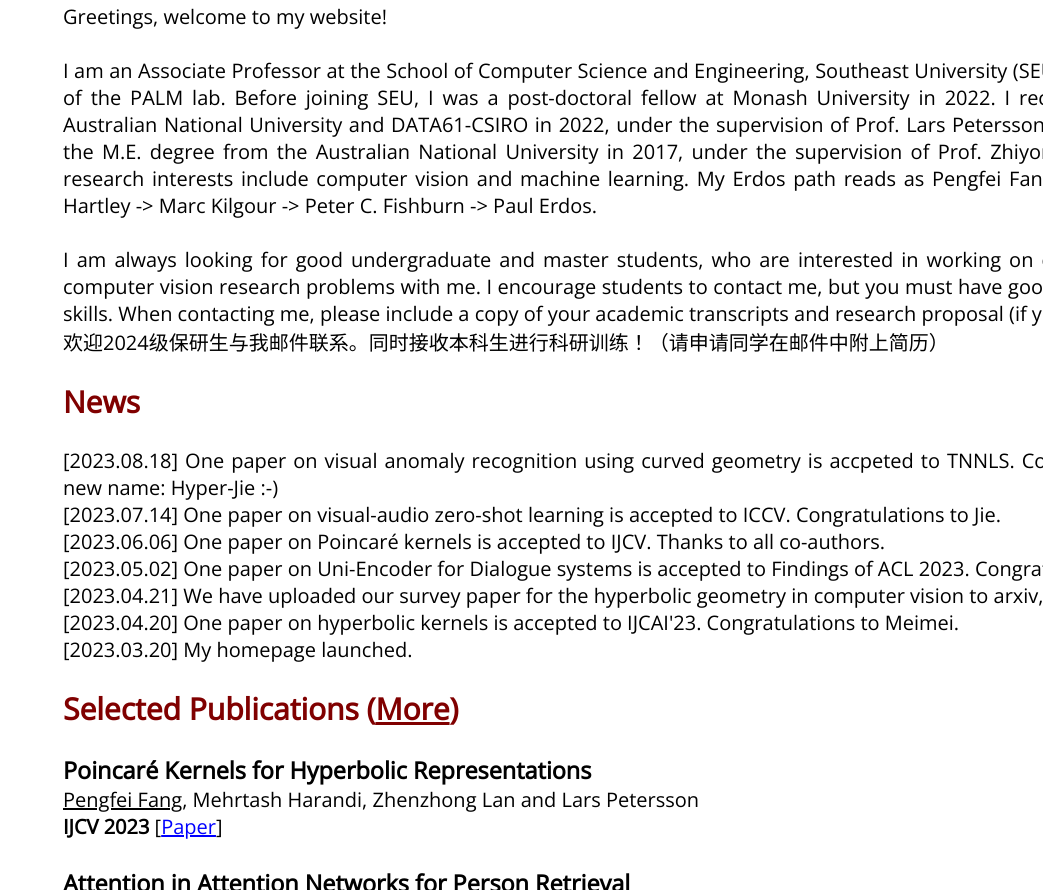
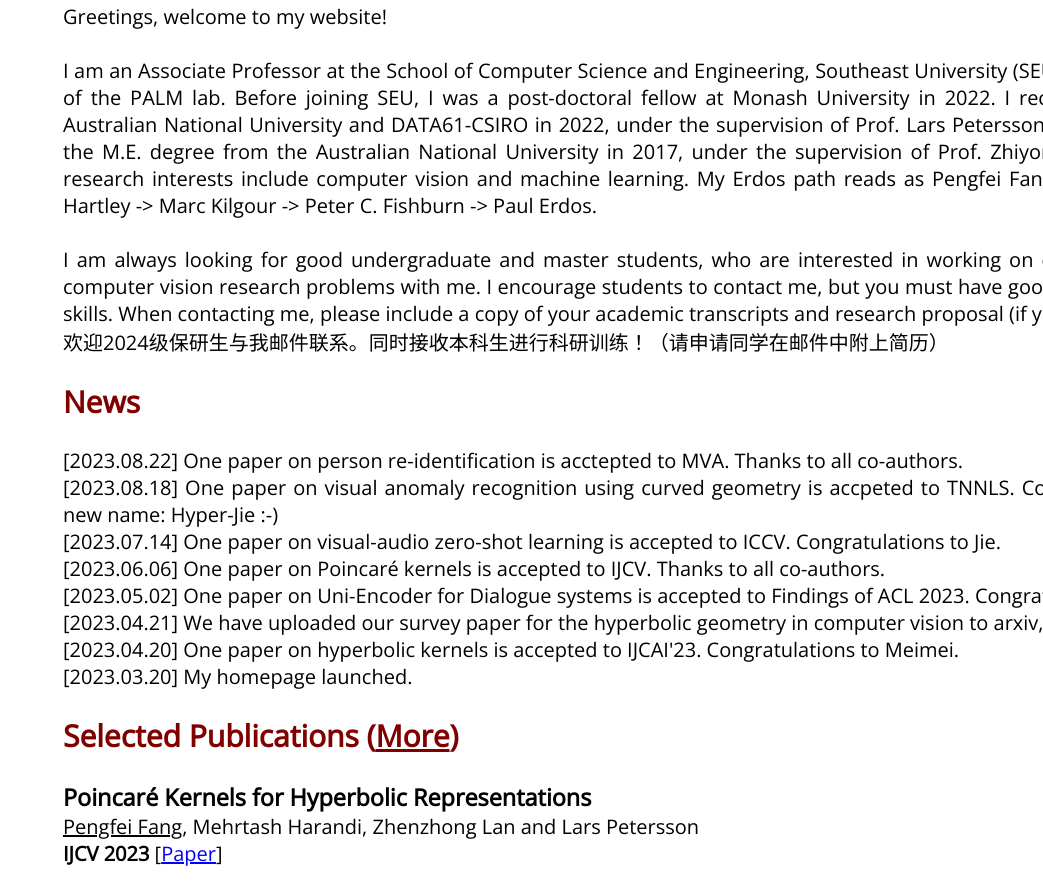
Before and after one commit to fpfcjdsg/fpfcjdsg.github.io, a plain HTML site: page index.html in a window 1280 px wide. Shown: the part 430-1320 px from the top of the page, without its empty margins (237-1280 px from the left). Drawn offline with nearby package versions, Linux system fonts and the light colour scheme.

Commit message:
Update index.html

```diff
--- a/index.html
+++ b/index.html
@@ -144,6 +144,7 @@
 			</div>
 
 			<div class="sectionContent">
+				[2023.08.22] One paper on person re-identification is acctepted to MVA. Thanks to all co-authors.<br>
 				[2023.08.18] One paper on visual anomaly recognition using curved geometry is accpeted to TNNLS. Contratualtions to Jie. Now Jie has a new name: Hyper-Jie :-)<br>
 				[2023.07.14] One paper on visual-audio zero-shot learning is accepted to ICCV. Congratulations to Jie.<br>
 				[2023.06.06] One paper on Poincaré kernels is accepted to IJCV. Thanks to all co-authors.<br>
```
